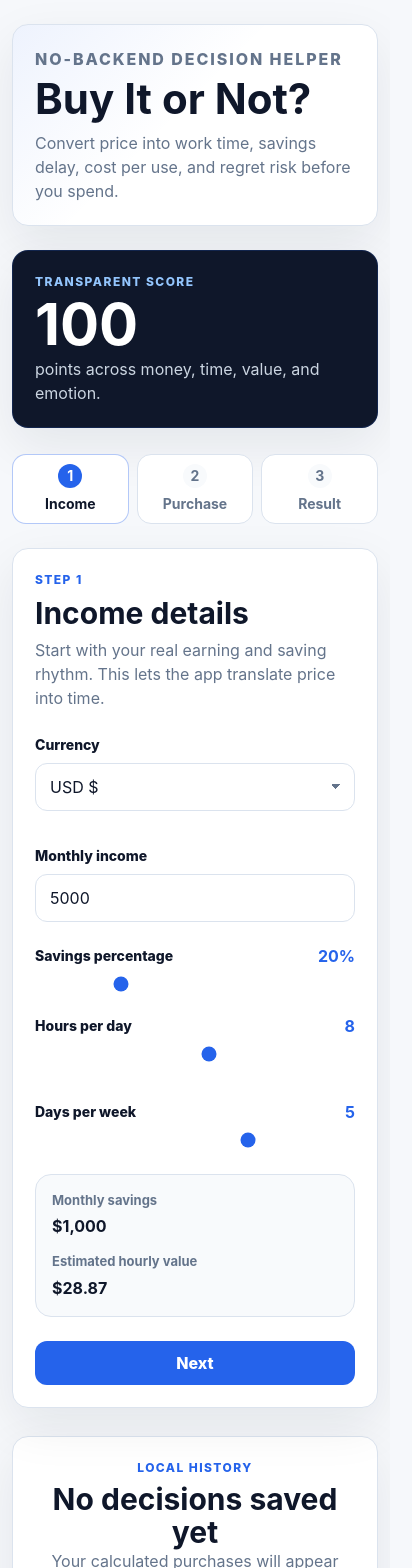
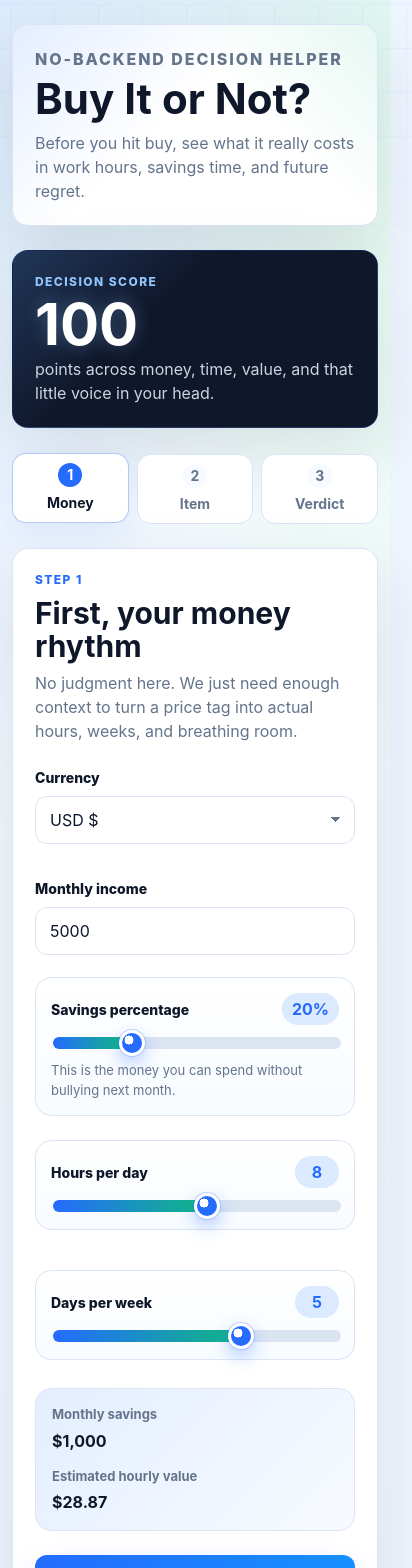
Before and after one commit to shivam21bb106/BUYorNOTT, a React (Vite) app: page / in a window 390 px wide. Shown: the top 1568 px of the page, 412 px wide, since content can reach past the window. Built offline with nearby package versions, Linux system fonts and the light colour scheme.

Commit message:
Polish app visuals and copy

```diff
--- a/src/App.css
+++ b/src/App.css
@@ -1,7 +1,25 @@
 .app-shell {
+  isolation: isolate;
   width: min(1120px, calc(100% - 32px));
   margin: 0 auto;
   padding: 42px 0 56px;
+  position: relative;
+}
+
+.app-shell::before {
+  animation: backgroundDrift 18s ease-in-out infinite alternate;
+  background:
+    linear-gradient(rgba(36, 107, 254, 0.09) 1px, transparent 1px),
+    linear-gradient(90deg, rgba(36, 107, 254, 0.09) 1px, transparent 1px);
+  background-size: 44px 44px;
+  content: '';
+  inset: 0 -40px auto;
+  height: 420px;
+  mask-image: linear-gradient(to bottom, black, transparent);
+  opacity: 0.55;
+  pointer-events: none;
+  position: absolute;
+  z-index: -1;
 }
 
 .hero-section {
@@ -14,12 +32,33 @@
 
 .hero-section > div:first-child {
   background:
-    linear-gradient(135deg, rgba(37, 99, 235, 0.08), transparent 46%),
+    linear-gradient(135deg, rgba(36, 107, 254, 0.12), transparent 44%),
+    linear-gradient(225deg, rgba(16, 185, 129, 0.1), transparent 36%),
     #ffffff;
   border: 1px solid var(--border);
   border-radius: 24px;
   box-shadow: var(--shadow);
+  overflow: hidden;
   padding: 34px;
+  position: relative;
+}
+
+.hero-section > div:first-child::after {
+  animation: softSweep 8s ease-in-out infinite;
+  background: linear-gradient(
+    110deg,
+    transparent,
+    rgba(255, 255, 255, 0.72),
+    transparent
+  );
+  content: '';
+  height: 160%;
+  left: -40%;
+  pointer-events: none;
+  position: absolute;
+  top: -30%;
+  transform: rotate(8deg);
+  width: 28%;
 }
 
 .hero-section h1 {
@@ -34,12 +73,15 @@
 }
 
 .hero-stat {
+  animation: floatCard 6s ease-in-out infinite;
   display: grid;
   align-content: center;
   gap: 4px;
   border: 1px solid rgba(37, 99, 235, 0.18);
   border-radius: 24px;
-  background: #0f172a;
+  background:
+    linear-gradient(135deg, rgba(96, 165, 250, 0.22), transparent 38%),
+    #0f172a;
   color: #ffffff;
   padding: 28px;
   box-shadow: var(--shadow);
@@ -60,6 +102,7 @@
 }
 
 .hero-stat strong {
+  animation: scorePulse 3.4s ease-in-out infinite;
   font-size: 58px;
   line-height: 1;
 }
@@ -89,6 +132,12 @@
   gap: 10px;
   justify-content: center;
   padding: 10px 12px;
+  position: relative;
+  transition:
+    transform 180ms ease,
+    box-shadow 180ms ease,
+    border-color 180ms ease,
+    color 180ms ease;
 }
 
 .step span {
@@ -106,6 +155,8 @@
 .step.complete {
   border-color: rgba(37, 99, 235, 0.35);
   color: var(--text);
+  box-shadow: 0 12px 30px rgba(37, 99, 235, 0.08);
+  transform: translateY(-1px);
 }
 
 .step.active span,
@@ -118,6 +169,7 @@
   display: grid;
   justify-items: center;
   min-height: 520px;
+  perspective: 1200px;
 }
 
 .panel {
@@ -129,6 +181,7 @@
 
 .form-panel,
 .result-panel {
+  animation: cardIn 420ms cubic-bezier(0.2, 0.85, 0.26, 1) both;
   width: min(760px, 100%);
   padding: 30px;
 }
@@ -185,7 +238,17 @@ select {
   min-height: 48px;
   outline: none;
   padding: 0 14px;
+  transition:
+    border-color 160ms ease,
+    box-shadow 160ms ease,
+    transform 160ms ease,
+    background 160ms ease;
   width: 100%;
+}
+
+input:hover,
+select:hover {
+  border-color: #b8c8dd;
 }
 
 input:focus,
@@ -219,9 +282,24 @@ select {
 }
 
 .slider-field {
+  background:
+    linear-gradient(180deg, rgba(255, 255, 255, 0.92), rgba(247, 251, 255, 0.92));
+  border: 1px solid var(--border);
+  border-radius: 16px;
   display: grid;
   gap: 10px;
   margin: 4px 0 20px;
+  padding: 15px;
+  transition:
+    border-color 160ms ease,
+    box-shadow 160ms ease,
+    transform 160ms ease;
+}
+
+.slider-field:hover {
+  border-color: rgba(36, 107, 254, 0.35);
+  box-shadow: 0 16px 36px rgba(36, 107, 254, 0.1);
+  transform: translateY(-1px);
 }
 
 .slider-field > div {
@@ -231,15 +309,83 @@ select {
 }
 
 .slider-field strong {
+  background: var(--primary-soft);
+  border-radius: 999px;
   color: var(--primary);
+  min-width: 44px;
+  padding: 4px 10px;
+  text-align: center;
+}
+
+.slider-field p {
+  color: var(--muted);
+  font-size: 13px;
+  margin: 0;
 }
 
 input[type='range'] {
-  accent-color: var(--primary);
+  appearance: none;
+  background:
+    linear-gradient(
+      90deg,
+      var(--primary) 0%,
+      var(--mint) var(--range-progress),
+      #dbe5f2 var(--range-progress),
+      #dbe5f2 100%
+    );
   border: 0;
-  height: 8px;
-  min-height: 8px;
+  border-radius: 999px;
+  height: 12px;
+  min-height: 12px;
   padding: 0;
+  transition: background 180ms ease;
+}
+
+input[type='range']::-webkit-slider-thumb {
+  appearance: none;
+  background:
+    radial-gradient(circle at 35% 35%, #ffffff 0 24%, transparent 25%),
+    var(--primary);
+  border: 3px solid #ffffff;
+  border-radius: 999px;
+  box-shadow:
+    0 7px 18px rgba(36, 107, 254, 0.35),
+    0 0 0 1px rgba(36, 107, 254, 0.24);
+  cursor: grab;
+  height: 26px;
+  transition:
+    transform 160ms ease,
+    box-shadow 160ms ease;
+  width: 26px;
+}
+
+input[type='range']::-webkit-slider-thumb:hover {
+  box-shadow:
+    0 10px 24px rgba(36, 107, 254, 0.42),
+    0 0 0 8px rgba(36, 107, 254, 0.1);
+  transform: scale(1.08);
+}
+
+input[type='range']::-webkit-slider-thumb:active {
+  cursor: grabbing;
+  transform: scale(0.96);
+}
+
+input[type='range']::-moz-range-thumb {
+  background: var(--primary);
+  border: 3px solid #ffffff;
+  border-radius: 999px;
+  box-shadow:
+    0 7px 18px rgba(36, 107, 254, 0.35),
+    0 0 0 1px rgba(36, 107, 254, 0.24);
+  cursor: grab;
+  height: 20px;
+  width: 20px;
+}
+
+input[type='range']::-moz-range-track {
+  background: transparent;
+  border: 0;
 }
 
 .choice-grid,
@@ -270,13 +416,27 @@ button {
   color: var(--text);
   min-height: 48px;
   padding: 11px 12px;
+  transition:
+    background 160ms ease,
+    border-color 160ms ease,
+    box-shadow 160ms ease,
+    color 160ms ease,
+    transform 160ms ease;
+}
+
+.choice:hover,
+.rating:hover {
+  border-color: rgba(36, 107, 254, 0.35);
+  box-shadow: 0 12px 24px rgba(15, 23, 42, 0.07);
+  transform: translateY(-1px);
 }
 
 .choice.selected,
 .rating.selected {
-  background: rgba(37, 99, 235, 0.08);
+  background: linear-gradient(180deg, rgba(36, 107, 254, 0.12), rgba(219, 234, 254, 0.42));
   border-color: var(--primary);
   color: var(--primary);
+  box-shadow: inset 0 0 0 1px rgba(36, 107, 254, 0.16);
 }
 
 .rating {
@@ -302,7 +462,9 @@ button {
 }
 
 .insight-strip {
-  background: var(--surface);
+  background:
+    linear-gradient(135deg, rgba(36, 107, 254, 0.09), transparent),
+    var(--surface);
   border: 1px solid var(--border);
   border-radius: 16px;
   grid-template-columns: repeat(2, minmax(0, 1fr));
@@ -354,21 +516,36 @@ button {
   justify-content: center;
   min-height: 44px;
   padding: 0 18px;
+  transition:
+    background 160ms ease,
+    border-color 160ms ease,
+    box-shadow 160ms ease,
+    color 160ms ease,
+    transform 160ms ease;
 }
 
 .primary {
-  background: var(--primary);
+  background: linear-gradient(135deg, var(--primary), #1594ff);
+  box-shadow: 0 14px 28px rgba(36, 107, 254, 0.22);
   color: #ffffff;
 }
 
 .primary:hover {
-  background: var(--primary-dark);
+  background: linear-gradient(135deg, var(--primary-dark), var(--primary));
+  box-shadow: 0 18px 34px rgba(36, 107, 254, 0.28);
+  transform: translateY(-1px);
 }
 
 .secondary {
   background: #ffffff;
   border: 1px solid var(--border);
   color: var(--text);
+}
+
+.secondary:hover {
+  border-color: rgba(36, 107, 254, 0.35);
+  box-shadow: 0 12px 24px rgba(15, 23, 42, 0.07);
+  transform: translateY(-1px);
 }
 
 .ghost {
@@ -389,7 +566,27 @@ button {
   justify-items: center;
   margin: -12px -12px 24px;
   padding: 28px 20px;
+  overflow: hidden;
+  position: relative;
   text-align: center;
+}
+
+.verdict-band::after {
+  animation: softSweep 5.5s ease-in-out infinite;
+  background: linear-gradient(
+    105deg,
+    transparent,
+    rgba(255, 255, 255, 0.28),
+    transparent
+  );
+  content: '';
+  height: 170%;
+  left: -35%;
+  pointer-events: none;
+  position: absolute;
+  top: -35%;
+  transform: rotate(10deg);
+  width: 26%;
 }
 
 .verdict-band p {
@@ -404,6 +601,8 @@ button {
   color: #ffffff;
   font-size: 34px;
   margin: 0;
+  position: relative;
+  z-index: 1;
 }
 
 .verdict-band span {
@@ -412,6 +611,8 @@ button {
   border-radius: 999px;
   font-weight: 800;
   padding: 6px 12px;
+  position: relative;
+  z-index: 1;
 }
 
 .result-panel.excellent .verdict-band,
@@ -462,6 +663,16 @@ button {
   border: 1px solid var(--border);
   border-radius: 14px;
   padding: 16px;
+  transition:
+    box-shadow 160ms ease,
+    transform 160ms ease,
+    border-color 160ms ease;
+}
+
+.metric-grid > div:hover {
+  border-color: rgba(36, 107, 254, 0.22);
+  box-shadow: 0 14px 30px rgba(15, 23, 42, 0.07);
+  transform: translateY(-2px);
 }
 
 .metric-grid p {
@@ -471,7 +682,8 @@ button {
 }
 
 .recommendation {
-  background: #eff6ff;
+  background:
+    linear-gradient(135deg, rgba(219, 234, 254, 0.94), rgba(236, 253, 245, 0.88));
   border: 1px solid #bfdbfe;
   border-radius: 16px;
   margin-bottom: 22px;
@@ -516,12 +728,13 @@ button {
 }
 
 .breakdown-row progress::-webkit-progress-value {
-  background: var(--primary);
+  background: linear-gradient(90deg, var(--primary), var(--mint));
   border-radius: 999px;
+  transition: width 360ms ease;
 }
 
 .breakdown-row progress::-moz-progress-bar {
-  background: var(--primary);
+  background: linear-gradient(90deg, var(--primary), var(--mint));
   border-radius: 999px;
 }
 
@@ -565,6 +778,16 @@ button {
   gap: 16px;
   grid-template-columns: minmax(180px, 1.4fr) repeat(3, minmax(100px, 0.8fr)) auto;
   padding: 16px;
+  transition:
+    border-color 160ms ease,
+    box-shadow 160ms ease,
+    transform 160ms ease;
+}
+
+.history-item:hover {
+  border-color: rgba(36, 107, 254, 0.25);
+  box-shadow: 0 16px 34px rgba(15, 23, 42, 0.07);
+  transform: translateY(-1px);
 }
 
 .history-verdict {
@@ -679,3 +902,70 @@ button {
     width: 100%;
   }
 }
+
+@media (prefers-reduced-motion: reduce) {
+  *,
+  *::before,
+  *::after {
+    animation-duration: 0.01ms !important;
+    animation-iteration-count: 1 !important;
+    scroll-behavior: auto !important;
+    transition-duration: 0.01ms !important;
+  }
+}
+
+@keyframes cardIn {
+  from {
+    opacity: 0;
+    transform: translateY(18px) rotateX(2deg) scale(0.985);
+  }
+
+  to {
+    opacity: 1;
+    transform: translateY(0) rotateX(0) scale(1);
+  }
+}
+
+@keyframes floatCard {
+  0%,
+  100% {
+    transform: translateY(0);
+  }
+
+  50% {
+    transform: translateY(-6px);
+  }
+}
+
+@keyframes scorePulse {
+  0%,
+  100% {
+    text-shadow: 0 0 0 rgba(147, 197, 253, 0);
+  }
+
+  50% {
+    text-shadow: 0 0 24px rgba(147, 197, 253, 0.45);
+  }
+}
+
+@keyframes softSweep {
+  0%,
+  42% {
+    transform: translateX(0) rotate(8deg);
+  }
+
+  70%,
+  100% {
+    transform: translateX(560%) rotate(8deg);
+  }
+}
+
+@keyframes backgroundDrift {
+  from {
+    transform: translate3d(-10px, 0, 0);
+  }
+
+  to {
+    transform: translate3d(10px, 18px, 0);
+  }
+}
--- a/src/App.jsx
+++ b/src/App.jsx
@@ -195,63 +195,63 @@ function getVerdict(score) {
     return {
       label: 'Buy it',
       tone: 'excellent',
-      eyebrow: 'Strong value',
+      eyebrow: 'Green light',
     }
   }
 
   if (score >= 70) {
     return {
-      label: 'Worth it, but check timing',
+      label: 'Looks solid',
       tone: 'good',
-      eyebrow: 'Looks reasonable',
+      eyebrow: 'Almost a yes',
     }
   }
 
   if (score >= 55) {
     return {
-      label: 'Wait',
+      label: 'Wait a bit',
       tone: 'warning',
-      eyebrow: 'Give it time',
+      eyebrow: 'Not urgent',
     }
   }
 
   if (score >= 40) {
     return {
-      label: 'Think harder',
+      label: 'Sleep on it',
       tone: 'caution',
-      eyebrow: 'Mixed signal',
+      eyebrow: 'Mixed feelings',
     }
   }
 
   return {
-    label: 'Skip it',
+    label: 'Skip for now',
     tone: 'danger',
-    eyebrow: 'Weak value',
+    eyebrow: 'Wallet says no',
   }
 }
 
 function buildRecommendation({ metrics, score, verdict }) {
   if (metrics.monthlySavings <= 0) {
-    return 'You currently have no monthly savings capacity for this purchase. Fix the savings gap first, then run the decision again.'
+    return 'Right now there is no monthly savings room for this. Sort the savings gap first, then come back for a cleaner yes or no.'
   }
 
   if (score >= 85) {
-    return `This looks worth buying because it fits your savings capacity, has strong personal value, and the regret risk is controlled.`
+    return `This one looks pretty safe to buy. It fits your savings rhythm, the value is strong, and regret risk is not waving a big red flag.`
   }
 
   if (score >= 70) {
-    return `This is a reasonable purchase, but the timing still matters. If you can buy it without touching emergency money, it passes the test.`
+    return `This is probably fine, just do the timing check. If you can buy it without poking your emergency money, it passes the vibe check.`
   }
 
   if (score >= 55) {
-    return `Wait 30 days before buying. The desire is real, but the money or long-term value does not fully support an immediate yes.`
+    return `Give it 30 days. You clearly want it, but the money/time side is not giving a confident yes yet.`
   }
 
-  if (verdict.label === 'Think harder') {
-    return `The numbers are not clearly against it, but they are not clearly for it either. Compare alternatives and lower the cost before deciding.`
+  if (verdict.label === 'Sleep on it') {
+    return `This is in the messy middle. Compare a few alternatives, try to lower the cost, and see if you still care tomorrow.`
   }
 
-  return `Skip it for now. The purchase takes too much savings time compared with the need, usage, and regret protection signals.`
+  return `Skip this one for now. It asks for too much money or time compared with how much you need it and how often you will use it.`
 }
 
 function calculateResult(income, purchase) {
@@ -353,7 +353,7 @@ function loadHistory() {
 }
 
 function StepIndicator({ activeStep }) {
-  const steps = ['Income', 'Purchase', 'Result']
+  const steps = ['Money', 'Item', 'Verdict']
 
   return (
     <div className="stepper" aria-label="Progress">
@@ -386,6 +386,33 @@ function NumberField({ label, value, onChange, min = 0, suffix }) {
         {suffix ? <small>{suffix}</small> : null}
       </div>
     </label>
+  )
+}
+
+function SliderField({ label, value, min, max, suffix = '', onChange, hint }) {
+  const progress = ((Number(value) - min) / (max - min)) * 100
+
+  return (
+    <div
+      className="slider-field"
+      style={{ '--range-progress': `${clamp(progress, 0, 100)}%` }}
+    >
+      <div>
+        <span>{label}</span>
+        <strong>
+          {value}
+          {suffix}
+        </strong>
+      </div>
+      <input
+        max={max}
+        min={min}
+        onChange={(event) => onChange(Number(event.target.value))}
+        type="range"
+        value={value}
+      />
+      {hint ? <p>{hint}</p> : null}
+    </div>
   )
 }
 
@@ -443,10 +470,10 @@ function IncomeStep({ income, setIncome, onNext }) {
     <section className="panel form-panel">
       <div className="panel-heading">
         <p className="eyebrow">Step 1</p>
-        <h2>Income details</h2>
+        <h2>First, your money rhythm</h2>
         <p>
-          Start with your real earning and saving rhythm. This lets the app
-          translate price into time.
+          No judgment here. We just need enough context to turn a price tag
+          into actual hours, weeks, and breathing room.
         </p>
       </div>
 
@@ -478,62 +505,46 @@ function IncomeStep({ income, setIncome, onNext }) {
         />
       </div>
 
-      <div className="slider-field">
-        <div>
-          <span>Savings percentage</span>
-          <strong>{income.savingsPercentage}%</strong>
-        </div>
-        <input
-          max="80"
-          min="0"
-          onChange={(event) =>
+      <SliderField
+        hint="This is the money you can spend without bullying next month."
+        label="Savings percentage"
+        max={80}
+        min={0}
+        onChange={(value) =>
           setIncome((current) => ({
             ...current,
-              savingsPercentage: Number(event.target.value),
+            savingsPercentage: value,
           }))
         }
-          type="range"
+        suffix="%"
         value={income.savingsPercentage}
       />
-      </div>
 
       <div className="form-grid two-col">
-        <div className="slider-field compact">
-          <div>
-            <span>Hours per day</span>
-            <strong>{income.workHoursPerDay}</strong>
-          </div>
-          <input
-            max="14"
-            min="1"
-            onChange={(event) =>
+        <SliderField
+          label="Hours per day"
+          max={14}
+          min={1}
+          onChange={(value) =>
             setIncome((current) => ({
               ...current,
-                workHoursPerDay: Number(event.target.value),
+              workHoursPerDay: value,
             }))
           }
-            type="range"
           value={income.workHoursPerDay}
         />
-        </div>
-        <div className="slider-field compact">
-          <div>
-            <span>Days per week</span>
-            <strong>{income.workDaysPerWeek}</strong>
-          </div>
-          <input
-            max="7"
-            min="1"
-            onChange={(event) =>
+        <SliderField
+          label="Days per week"
+          max={7}
+          min={1}
+          onChange={(value) =>
             setIncome((current) => ({
               ...current,
-                workDaysPerWeek: Number(event.target.value),
+              workDaysPerWeek: value,
             }))
           }
-            type="range"
           value={income.workDaysPerWeek}
         />
-        </div>
       </div>
 
       <div className="insight-strip">
@@ -549,7 +560,7 @@ function IncomeStep({ income, setIncome, onNext }) {
 
       <div className="actions right">
         <button className="primary" onClick={onNext} type="button">
-          Next
+          Next, judge the item
         </button>
       </div>
     </section>
@@ -561,10 +572,10 @@ function PurchaseStep({ purchase, setPurchase, onBack, onCalculate }) {
     <section className="panel form-panel">
       <div className="panel-heading">
         <p className="eyebrow">Step 2</p>
-        <h2>Purchase details</h2>
+        <h2>Now, the thing you want</h2>
         <p>
-          Tell the app what you are considering and how useful it will actually
-          be after the excitement fades.
+          Be honest with yourself here. Is this a real upgrade, or just a shiny
+          little dopamine trap?
         </p>
       </div>
 
@@ -708,7 +719,7 @@ function PurchaseStep({ purchase, setPurchase, onBack, onCalculate }) {
           Back
         </button>
         <button className="primary" onClick={onCalculate} type="button">
-          Calculate result
+          Show me the verdict
         </button>
       </div>
     </section>
@@ -719,8 +730,8 @@ function ResultCard({ result, onReset, onEdit, onShare }) {
   const { income, purchase, metrics, verdict } = result
   const monthlySavingsMessage =
     metrics.monthlySavings <= 0
-      ? 'You currently have no savings capacity for this purchase.'
-      : `You need ${formatCompactNumber(metrics.weeksToSave)} weeks to save for it.`
+      ? 'No savings room for this one yet.'
+      : `About ${formatCompactNumber(metrics.weeksToSave)} weeks of saving gets you there.`
 
   return (
     <section className={`panel result-panel ${verdict.tone}`}>
@@ -749,11 +760,11 @@ function ResultCard({ result, onReset, onEdit, onShare }) {
           <p>
             {Number.isFinite(metrics.workDaysNeeded)
               ? `${formatCompactNumber(metrics.workDaysNeeded)} work days`
-              : 'Add valid income and work hours'}
+              : 'Add real income and work hours'}
           </p>
         </div>
         <div>
-          <span>Saving time</span>
+          <span>Save-up time</span>
           <strong>
             {Number.isFinite(metrics.monthsToSave)
               ? `${formatCompactNumber(metrics.monthsToSave)} months`
@@ -762,7 +773,7 @@ function ResultCard({ result, onReset, onEdit, onShare }) {
           <p>{monthlySavingsMessage}</p>
         </div>
         <div>
-          <span>Cost per use</span>
+          <span>Cost each time</span>
           <strong>{formatMoney(metrics.costPerUse, income.currency)}</strong>
           <p>
             {purchase.purchaseType === 'Subscription'
@@ -799,7 +810,7 @@ function ResultCard({ result, onReset, onEdit, onShare }) {
           Calculate another
         </button>
         <button className="primary" onClick={onShare} type="button">
-          Copy share text
+          Copy the verdict
         </button>
       </div>
     </section>
@@ -813,7 +824,7 @@ function HistoryTable({ history, onClear, onDelete, onEdit }) {
         <div>
           <p className="eyebrow">Local history</p>
           <h2>No decisions saved yet</h2>
-          <p>Your calculated purchases will appear here on this device.</p>
+          <p>Your past money debates will show up here on this device.</p>
         </div>
       </section>
     )
@@ -824,7 +835,7 @@ function HistoryTable({ history, onClear, onDelete, onEdit }) {
       <div className="history-heading">
         <div>
           <p className="eyebrow">Local history</p>
-          <h2>Decision history</h2>
+          <h2>Past money debates</h2>
         </div>
         <button className="secondary" onClick={onClear} type="button">
           Clear history
@@ -939,7 +950,7 @@ function App() {
       await navigator.clipboard.writeText(text)
       setShareStatus('Share text copied.')
     } catch {
-      setShareStatus('Copy failed. Select the result text manually.')
+      setShareStatus('Copy failed. The browser said no.')
     }
   }
 
@@ -950,14 +961,14 @@ function App() {
           <p className="eyebrow">No-backend decision helper</p>
           <h1>Buy It or Not?</h1>
           <p>
-            Convert price into work time, savings delay, cost per use, and
-            regret risk before you spend.
+            Before you hit buy, see what it really costs in work hours,
+            savings time, and future regret.
           </p>
         </div>
         <div className="hero-stat">
-          <span>Transparent score</span>
+          <span>Decision score</span>
           <strong>100</strong>
-          <p>points across money, time, value, and emotion.</p>
+          <p>points across money, time, value, and that little voice in your head.</p>
         </div>
       </section>
 
--- a/src/index.css
+++ b/src/index.css
@@ -1,12 +1,16 @@
 :root {
-  --bg: #f6f8fb;
-  --surface: #f8fafc;
+  --bg: #eef5ff;
+  --surface: #f7fbff;
   --text: #0f172a;
   --muted: #64748b;
-  --border: #dbe3ee;
-  --primary: #2563eb;
+  --border: #d9e5f4;
+  --primary: #246bfe;
   --primary-dark: #1d4ed8;
-  --shadow: 0 18px 50px rgba(15, 23, 42, 0.08);
+  --primary-soft: #dbeafe;
+  --mint: #10b981;
+  --amber: #f59e0b;
+  --rose: #ef4444;
+  --shadow: 0 24px 70px rgba(15, 23, 42, 0.11);
   color: var(--text);
   background: var(--bg);
   font-family:
@@ -24,6 +28,10 @@
 }
 
 body {
+  background:
+    linear-gradient(125deg, rgba(219, 234, 254, 0.95), transparent 34%),
+    linear-gradient(220deg, rgba(220, 252, 231, 0.82), transparent 35%),
+    linear-gradient(180deg, #f8fbff 0%, var(--bg) 100%);
   margin: 0;
   min-width: 320px;
   min-height: 100vh;
```
Lines whose indentation alone changed are shown as unchanged.
